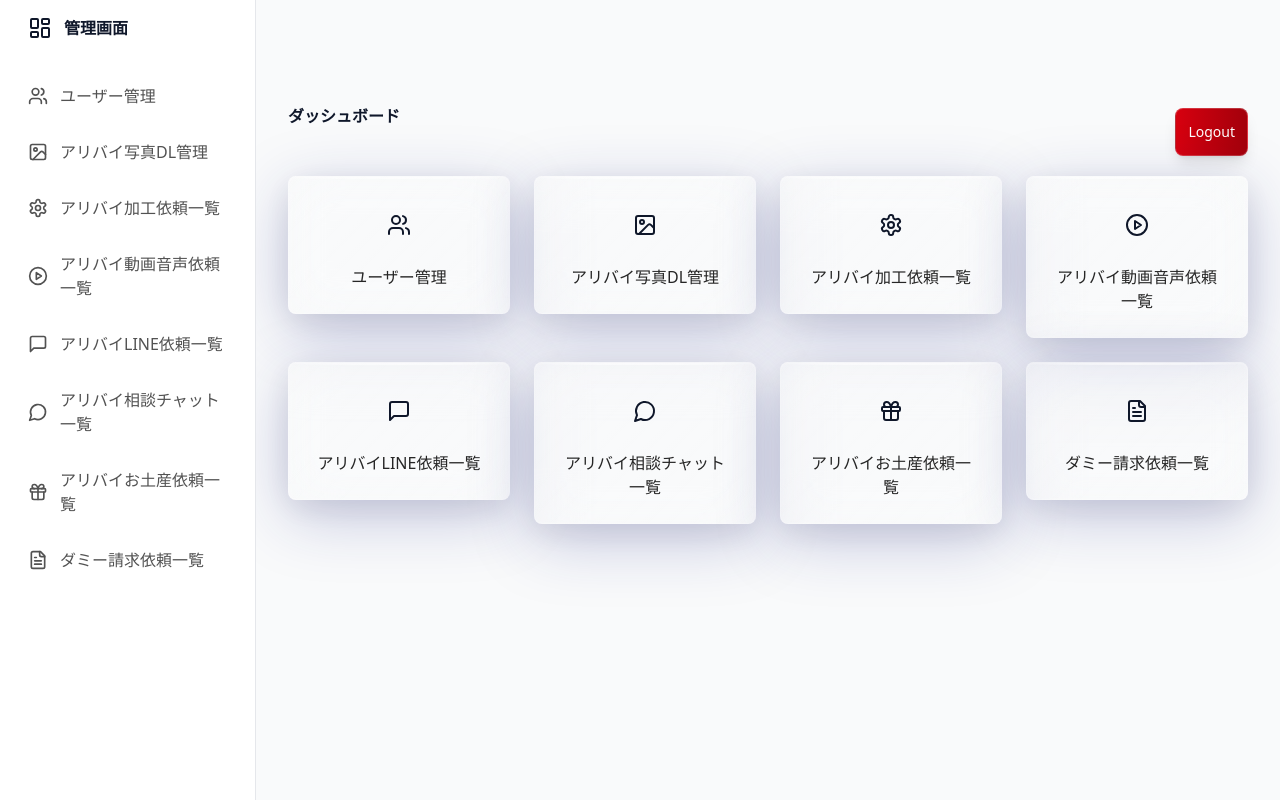
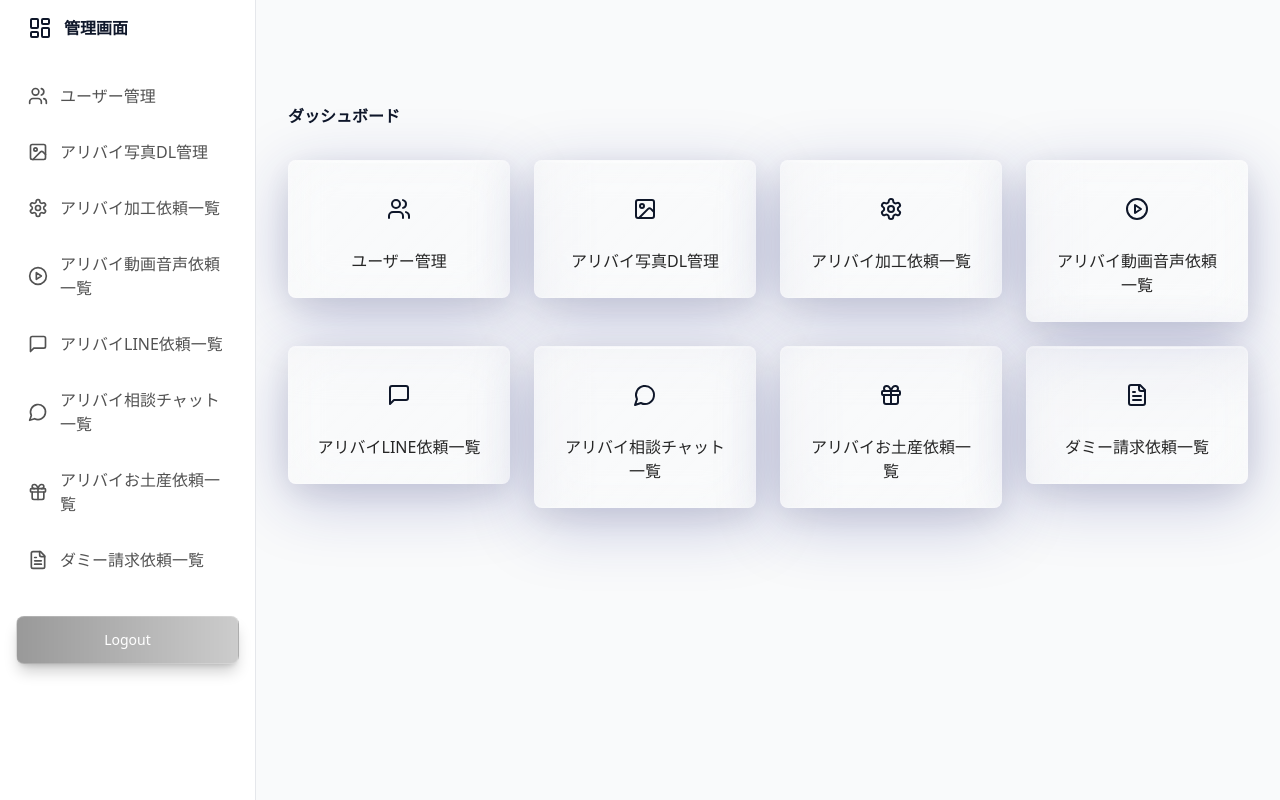
Before and after one commit to roushan-sheik/project-xyz-beta, a Next.js app: page /admin in a window 1280 px wide. Built offline with nearby package versions, Linux system fonts and the light colour scheme.

Commit message:
[fix]: Logout button

```diff
--- a/src/app/(admin)/admin/page.tsx
+++ b/src/app/(admin)/admin/page.tsx
@@ -5,12 +5,9 @@ import { dashboardCards } from "@/constants/admin";
 export default function DashboardPage() {
   return (
     <div>
-      <div className="flex justify-between items-center mb-4">
-        <h1 className="text-title3 sm:text-heading1 font-bold  text-neutral-900 mb-6 sm:mb-8 hidden lg:block">
-          ダッシュボード
-        </h1>
-        <LogoutButton>Logout</LogoutButton>
-      </div>
+      <h1 className="text-title3 sm:text-heading1 font-bold  text-neutral-900 mb-6 sm:mb-8 hidden lg:block">
+        ダッシュボード
+      </h1>
       <div className="grid grid-cols-1 sm:grid-cols-2 lg:grid-cols-3 xl:grid-cols-4 gap-4 sm:gap-6">
         {dashboardCards.map((card) => (
           <DashboardCard key={card.id} {...card} />
--- a/src/app/(user)/login/page.tsx
+++ b/src/app/(user)/login/page.tsx
@@ -86,9 +86,9 @@ const LoginPage = () => {
 
   return (
     <div className="min-h-screen main_gradient_bg text-white">
-      <div>ログイン</div>
-      <main className="flex min-h-screen items-center justify-center px-4">
+      <main className="flex min-h-screen flex-col items-center justify-center px-4">
         <ToastContainer />
+        <h2 className="text-white lg:text-3xl text-2xl mb-6">ログイン</h2>
         <div className="w-full max-w-md">
           <div className="space-y-6">
             <div className="rounded-lg border glass-card p-6 space-y-4">
--- a/src/components/admin/Sidebar.tsx
+++ b/src/components/admin/Sidebar.tsx
@@ -1,10 +1,10 @@
 "use client";
-
 import Link from "next/link";
 import { usePathname } from "next/navigation";
 import DynamicLucidIcon from "./DynamicLucidIcon";
 import { NavItem } from "@/types/admin/types";
 import { LayoutDashboard } from "lucide-react";
+import LogoutButton from "../logout/Logout";
 
 interface SidebarProps {
   navItems: NavItem[];
@@ -72,6 +72,10 @@ const Sidebar: React.FC<SidebarProps> = ({ navItems, isOpen, onClose }) => {
               </li>
             ))}
           </ul>
+          <div className="mt-8"></div>
+          <LogoutButton variant="dark" className="w-full">
+            Logout
+          </LogoutButton>
         </nav>
       </aside>
     </>
```
